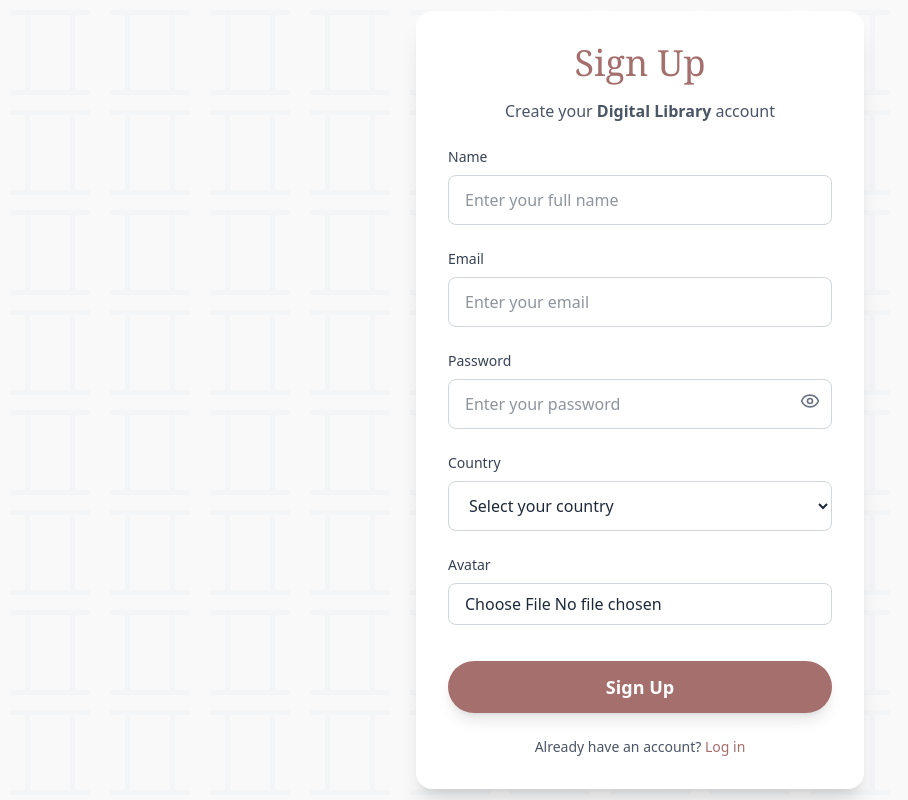
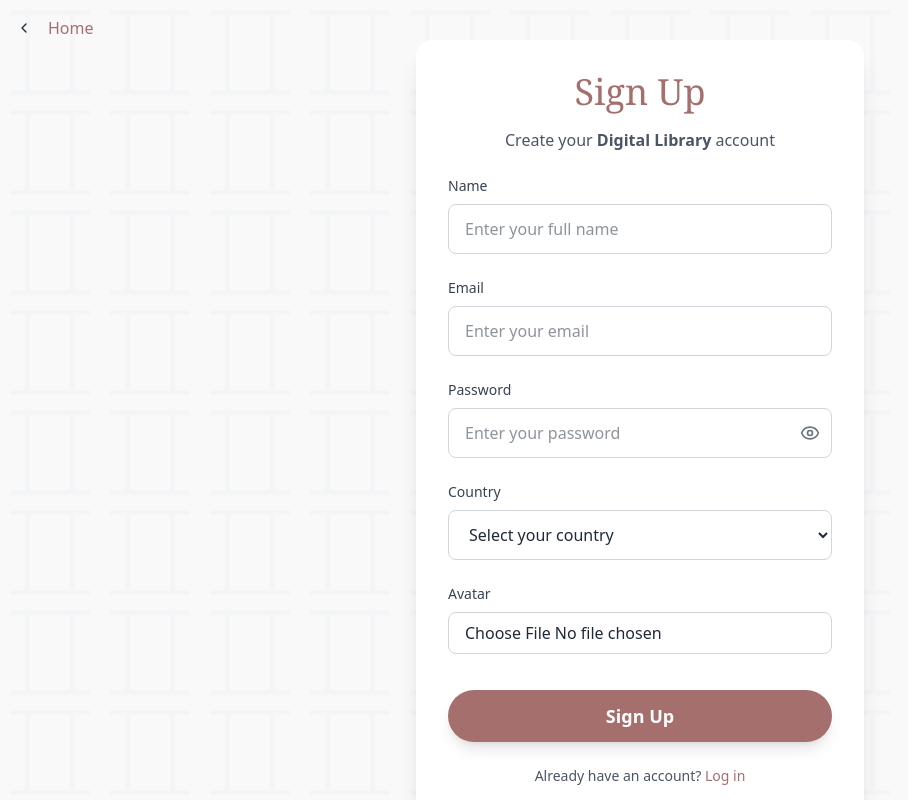
Before and after one commit to goelradha12/digital-library, a React (Vite) app in the folder client/: page /signup in a window 1280 px wide. Shown: the top 800 px of the page, without its empty margins (0-908 px from the left). Built offline with nearby package versions, Linux system fonts and the light colour scheme; a web font is replaced by a local one.

Commit message:
Made small changes to login, signup UI

```diff
--- a/client/src/pages/LoginPage.jsx
+++ b/client/src/pages/LoginPage.jsx
@@ -1,9 +1,11 @@
 import React, { useState } from 'react';
-import { Eye, EyeOff } from 'lucide-react';
+import { ArrowRight, ChevronLeft, Eye, EyeOff } from 'lucide-react';
 import Footer from '../components/Footer';
 import axios from 'axios';
+import { useNavigate } from 'react-router';
 
 const Login = () => {
+  const navigate = useNavigate();
   const [user, setUser] = useState({});
   const [loginData, setLoginData] = useState({ email: '', password: '' });
   const [showPassword, setShowPassword] = useState(false);
@@ -37,7 +39,14 @@ const Login = () => {
 
   return (
     <div>
-      <div className="min-h-screen bg-gray-50 text-gray-800 flex flex-col justify-center items-center px-6 relative">
+      <div className="min-h-screen bg-gray-50 text-gray-800 flex flex-col justify-center items-center px-6 py-10 relative">
+        {/* Navigation to home */}
+        <div className="flex items-center space-x-4 absolute top-4 left-4 z-10">
+          <ChevronLeft className="h-4 w-4  cursor-pointer" />
+          <span onClick={() => navigate('/')} className="text-[#A56F6E] cursor-pointer">
+            Home
+          </span>
+        </div>
         {/* Background pattern */}
         <div
           className="absolute inset-0 bg-repeat"
@@ -62,9 +71,7 @@ const Login = () => {
           </p>
 
           {/* Success Message */}
-          {successMessage && (
-            <p className="text-center text-green-600 mb-4">{successMessage}</p>
-          )}
+          {successMessage && <p className="text-center text-green-600 mb-4">{successMessage}</p>}
 
           <form onSubmit={handleSubmit} className="space-y-6">
             {/* Email */}
@@ -97,7 +104,7 @@ const Login = () => {
                 <button
                   type="button"
                   onClick={() => setShowPassword(!showPassword)}
-                  className="absolute right-3 top-3 text-gray-500 hover:text-[#A56F6E]"
+                  className="absolute right-3 top-1/2 transform -translate-y-1/2 text-gray-500 hover:text-[#A56F6E] cursor-pointer"
                 >
                   {showPassword ? <EyeOff size={20} /> : <Eye size={20} />}
                 </button>
--- a/client/src/pages/SignUpPage.jsx
+++ b/client/src/pages/SignUpPage.jsx
@@ -1,9 +1,11 @@
 import React, { useState } from 'react';
-import { Eye, EyeOff } from 'lucide-react';
+import { ChevronLeft, Eye, EyeOff } from 'lucide-react';
 import Footer from '../components/Footer';
 import axios from 'axios';
+import { useNavigate } from 'react-router';
 
 const Signup = () => {
+  const navigate = useNavigate();
   const [signupData, setSignupData] = useState({
     name: '',
     email: '',
@@ -55,7 +57,14 @@ const Signup = () => {
 
   return (
     <div>
-      <div className="min-h-screen bg-gray-50 text-gray-800 flex flex-col justify-center items-center px-6 relative">
+      <div className="min-h-screen bg-gray-50 text-gray-800 flex flex-col justify-center items-center px-6 py-10 relative">
+        {/* Navigation to home */}
+        <div className="flex items-center space-x-4 absolute top-4 left-4 z-10">
+          <ChevronLeft className="h-4 w-4  cursor-pointer" />
+          <span onClick={() => navigate('/')} className="text-[#A56F6E] cursor-pointer">
+            Home
+          </span>
+        </div>
         {/* Background pattern */}
         <div
           className="absolute inset-0 bg-repeat"
@@ -80,9 +89,7 @@ const Signup = () => {
           </p>
 
           {/* Success Message */}
-          {successMessage && (
-            <p className="text-center text-green-600 mb-4">{successMessage}</p>
-          )}
+          {successMessage && <p className="text-center text-green-600 mb-4">{successMessage}</p>}
 
           <form onSubmit={handleSubmit} className="space-y-6">
             {/* Name */}
@@ -129,7 +136,7 @@ const Signup = () => {
                 <button
                   type="button"
                   onClick={() => setShowPassword(!showPassword)}
-                  className="absolute right-3 top-3 text-gray-500 hover:text-[#A56F6E]"
+                  className="absolute right-3 top-1/2 transform -translate-y-1/2 cursor-pointer text-gray-500 hover:text-[#A56F6E]"
                 >
                   {showPassword ? <EyeOff size={20} /> : <Eye size={20} />}
                 </button>
@@ -143,7 +150,7 @@ const Signup = () => {
                 name="country"
                 value={signupData.country}
                 onChange={handleChange}
-                className="w-full px-4 py-3 rounded-lg border border-gray-300 focus:outline-none focus:ring-2 focus:ring-[#A56F6E]"
+                className="w-full pl-4 py-3 rounded-lg border border-gray-300 focus:outline-none focus:ring-2 focus:ring-[#A56F6E]"
                 required
               >
                 <option value="">Select your country</option>
```
